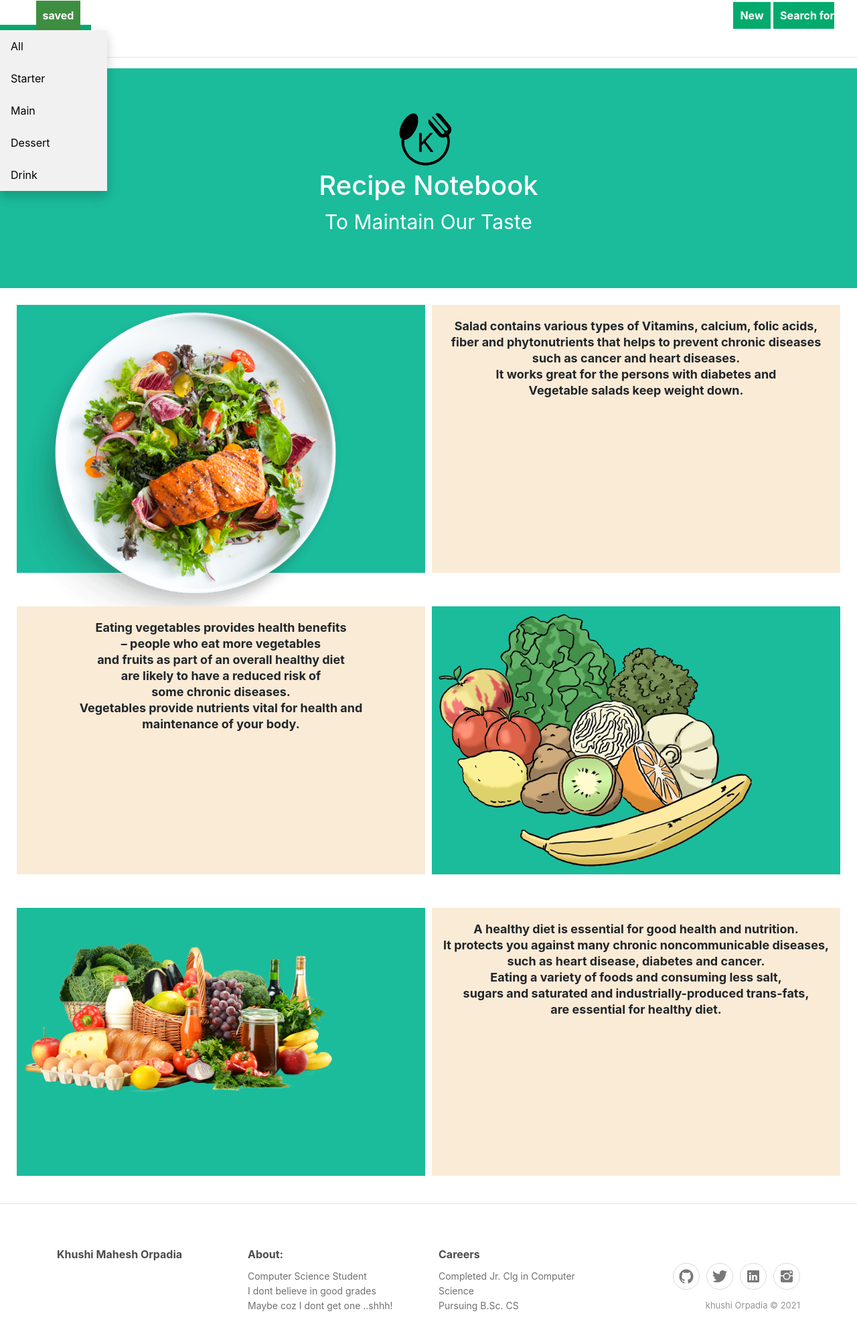
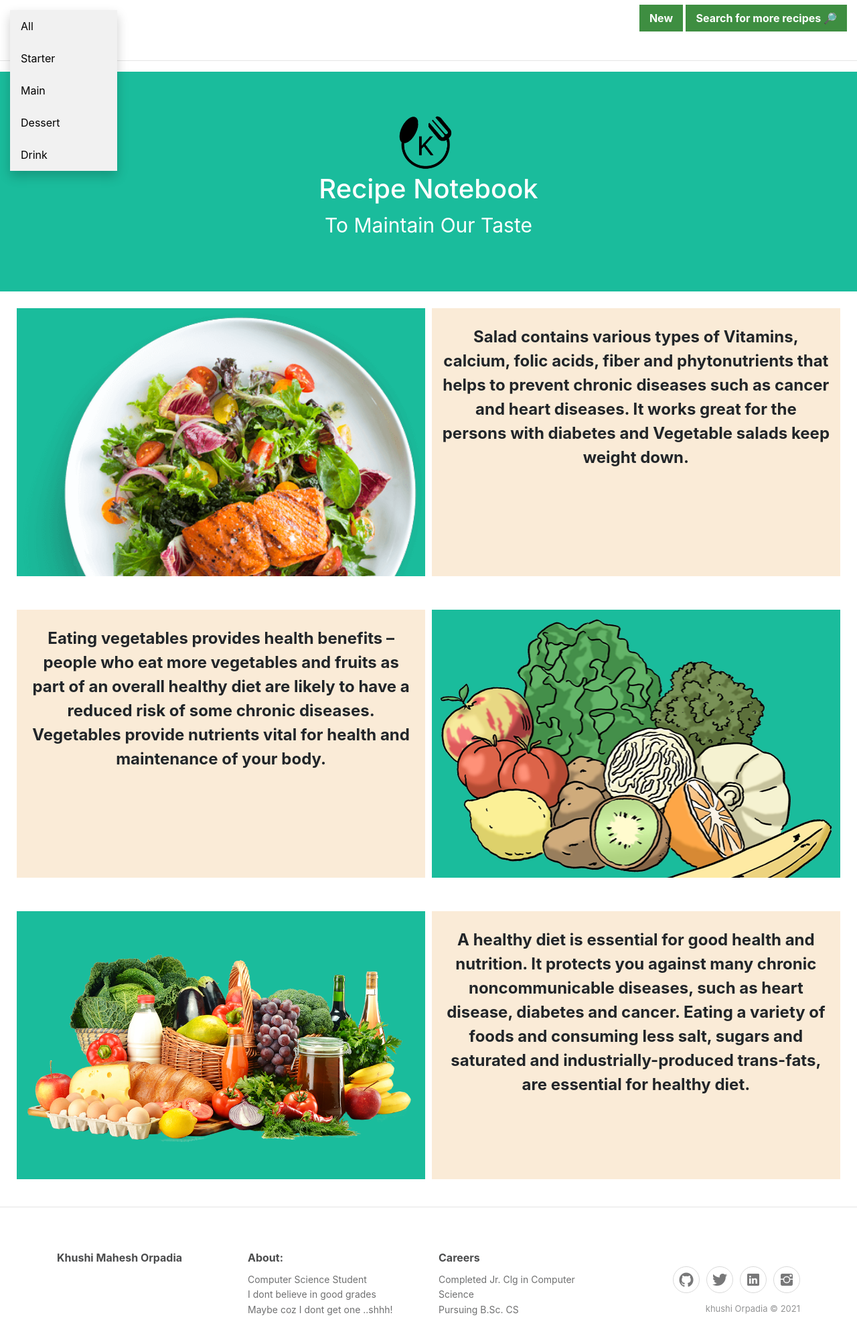
Before and after one commit to Khushi-003/origin, a PHP site: page / in a window 1280 px wide. Shown: the top 2000 px of the page at 67% size. Run offline with PHP 8.4, Linux system fonts and the light colour scheme; some libraries are stand-ins or nearby versions.

Commit message:
improve css

```diff
--- a/Main/index.php
+++ b/Main/index.php
@@ -26,11 +26,13 @@
       <a href="../Dropdown/main.php">Main</a>
       <a href="../Dropdown/dessert.php">Dessert</a>
       <a href="../Dropdown/drink.php">Drink</a>
-
+    </div>
+    <div>
+      <a class="dropbtn navigation" href="../Dropdown/form.php">New</a>
+      <a class="dropbtn" href="../Main/api_request.php" style="color: white;">Search for more recipes 🔎</a>
     </div>
   </div>
-  <a class="dropbtn navigation" href="../Dropdown/form.php">New</a>
-  <a class="dropbtn" href="../Main/api_request.php" style="color: white;">Search for more recipes 🔎</a>
+
   <hr>
   <header>
     <div class="header">
@@ -44,14 +46,14 @@
       <img src="../assets/burger.png" alt="">
     </div>
     <div class="two">
-      <p>Salad contains various types of Vitamins, calcium, folic acids, <br> fiber and phytonutrients that helps to prevent chronic diseases <br> such as cancer and heart diseases. <br> It works great for the persons with diabetes and <br> Vegetable salads keep weight down.</p>
+      <p>Salad contains various types of Vitamins, calcium, folic acids, fiber and phytonutrients that helps to prevent chronic diseases such as cancer and heart diseases. It works great for the persons with diabetes and Vegetable salads keep weight down.</p>
     </div>
   </div>
   <div class="content">
     <div class="two">
-      <p>Eating vegetables provides health benefits <br> – people who eat more vegetables <br>
-        and fruits as part of an overall healthy diet <br> are likely to have a reduced risk of <br>
-        some chronic diseases. <br> Vegetables provide nutrients vital for health and <br>
+      <p>Eating vegetables provides health benefits – people who eat more vegetables
+        and fruits as part of an overall healthy diet are likely to have a reduced risk of
+        some chronic diseases. Vegetables provide nutrients vital for health and
         maintenance of your body.
       </p>
     </div>
@@ -65,7 +67,7 @@
       <img class="B" src="../assets/three.png" alt="">
     </div>
     <div class="two">
-      <p>A healthy diet is essential for good health and nutrition. <br> It protects you against many chronic noncommunicable diseases, <br> such as heart disease, diabetes and cancer. <br> Eating a variety of foods and consuming less salt, <br> sugars and saturated and industrially-produced trans-fats, <br> are essential for healthy diet.</p>
+      <p>A healthy diet is essential for good health and nutrition. It protects you against many chronic noncommunicable diseases, such as heart disease, diabetes and cancer. Eating a variety of foods and consuming less salt, sugars and saturated and industrially-produced trans-fats, are essential for healthy diet.</p>
     </div>
   </div>
   <hr>
--- a/css/style.css
+++ b/css/style.css
@@ -22,6 +22,7 @@
   background-color: #1abc9c;
   height: 25rem;
   width: 50%;
+  overflow: hidden;
 }
 .two {
   background-color: antiquewhite;
@@ -116,17 +117,17 @@
 .dropbtn {
   background-color: #04aa6d;
   color: white;
-  padding: 10px;
+  padding: 10px 15px;
   font-size: 16px;
   font-weight: bold;
   border: none;
 }
-.btn1 {
-  margin-left: 10%;
-}
 .dropdown {
-  position: relative;
-  display: inline-block;
+  /* position: relative; */
+  padding: 15px;
+  width: 100%;
+  display: flex;
+  justify-content: space-between;
 }
 
 .dropdown-content {
@@ -159,19 +160,16 @@
 .dropdown button {
   display: flexbox;
 }
-.navigation {
-  margin-top: 1%;
-  margin-left: 80%;
-}
+
 .one img {
-  width: 80%;
+  width: 100%;
+  display: block;
 }
 .two {
-  padding-top: 20px;
-  font-size: large;
+  padding: 25px 15px;
+  font-size: 1.5rem;
   text-align: center;
   font-weight: bolder;
-  line-height: 1.5rem;
 }
 .logo {
   width: 100%;
```
Also changed, not shown: Main/api_request.php (+13 -6 lines).
